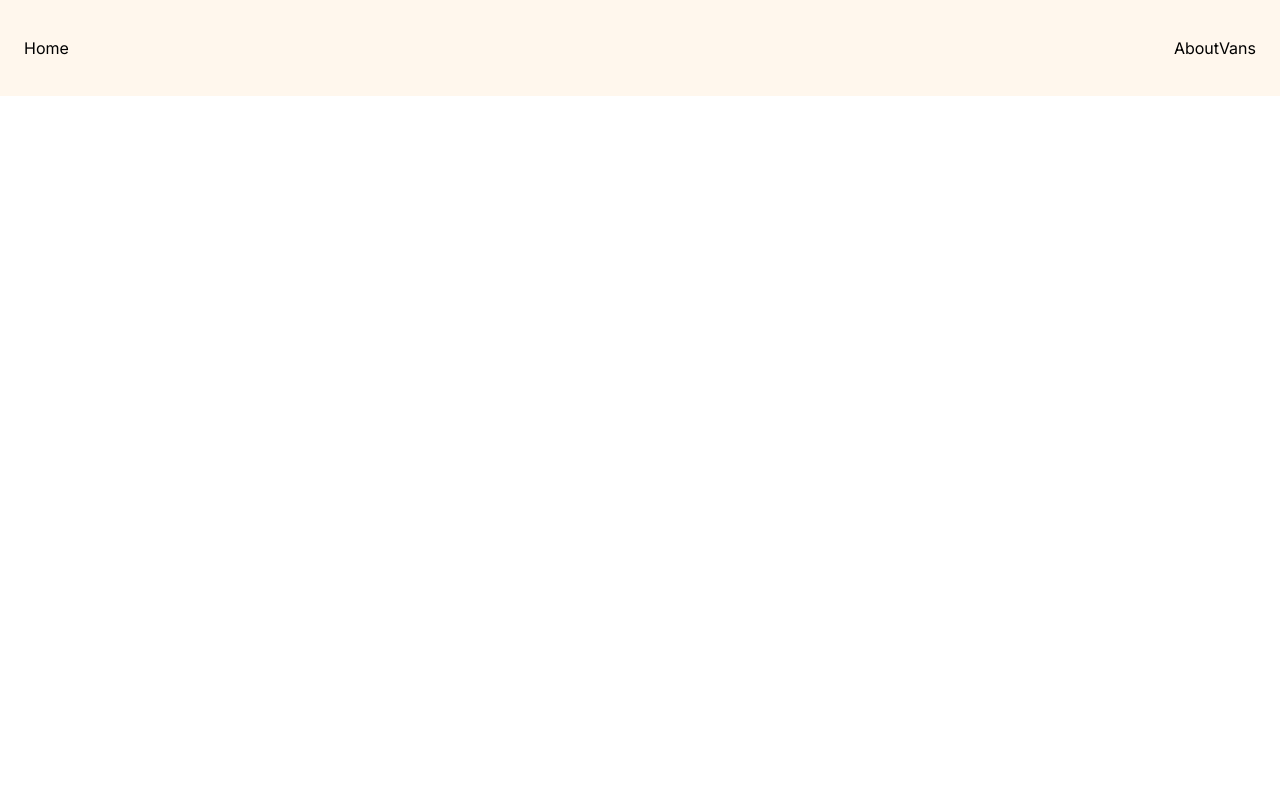
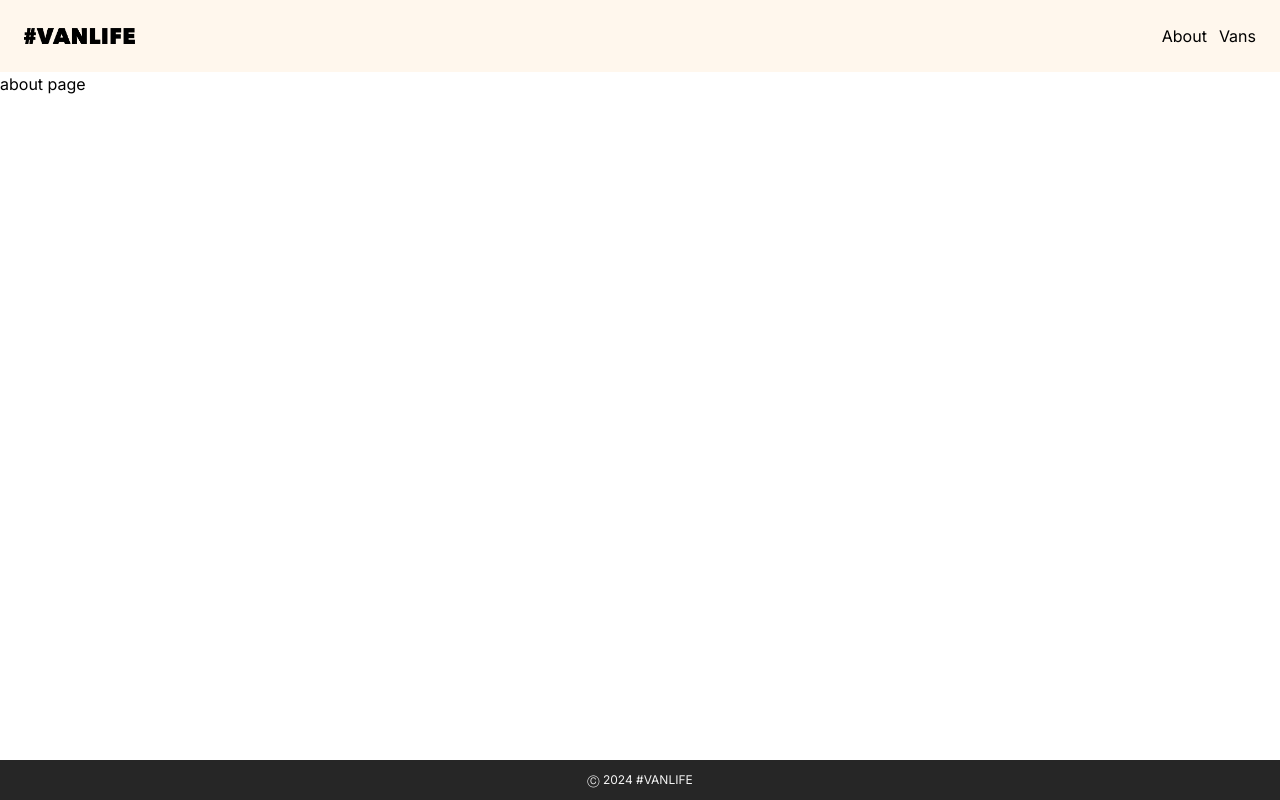
Before and after one commit to anderutan/vanlife, a React (Vite) app: page /about in a window 1280 px wide. Before the commit this address had no page. Built offline with nearby package versions, Linux system fonts and the light colour scheme.

Commit message:
update header and footer

```diff
--- a/src/App.jsx
+++ b/src/App.jsx
@@ -1,21 +1,28 @@
 import { BrowserRouter, Routes, Route, Link } from 'react-router-dom';
 import Home from './components/Home';
+import About from './components/About';
+import logo from './images/logo.png';
 
 function App() {
   return (
     <BrowserRouter>
-      <nav className='flex justify-between px-6 py-9 bg-orange-50'>
-        <Link to='/'>Home</Link>
-        <div>
+      <nav className='flex justify-between items-center p-6 bg-orange-50'>
+        <Link to='/'>
+          <img src={logo} alt='' className='h-4' />
+        </Link>
+        <div className='flex gap-3 '>
           <Link to='/about'>About</Link>
           <Link to='/vans'>Vans</Link>
         </div>
       </nav>
       <Routes>
         <Route path='/' element={<Home />} />
-        {/* <Route path='/about' element={<About />} /> */}
+        <Route path='/about' element={<About />} />
         {/* <Route path='/vans' element={<Vans/>}/> */}
       </Routes>
+      <footer className='w-full h-1/12 absolute bottom-0 text-center text-xs bg-neutral-800 text-neutral-100 py-3'>
+        Ⓒ 2024 #VANLIFE
+      </footer>
     </BrowserRouter>
   );
 }
--- a/src/components/About.jsx
+++ b/src/components/About.jsx
@@ -0,0 +1,7 @@
+export default function About() {
+  return (
+    <div>
+      <h1>about page</h1>
+    </div>
+  );
+}
--- a/src/components/Footer.jsx
+++ /dev/null
@@ -1,7 +0,0 @@
-export default function Footer() {
-  return (
-    <div>
-      <p>Ⓒ 2022 #VANLIFE</p>
-    </div>
-  );
-}
--- a/src/components/Home.jsx
+++ b/src/components/Home.jsx
@@ -1,5 +1,3 @@
-import Footer from './Footer';
-
 export default function Home() {
   return (
     <div>
@@ -9,7 +7,6 @@ export default function Home() {
         perfect van to make your perfect road trip.
       </p>
       <button>Find your van</button>
-      <Footer />
     </div>
   );
 }
```
